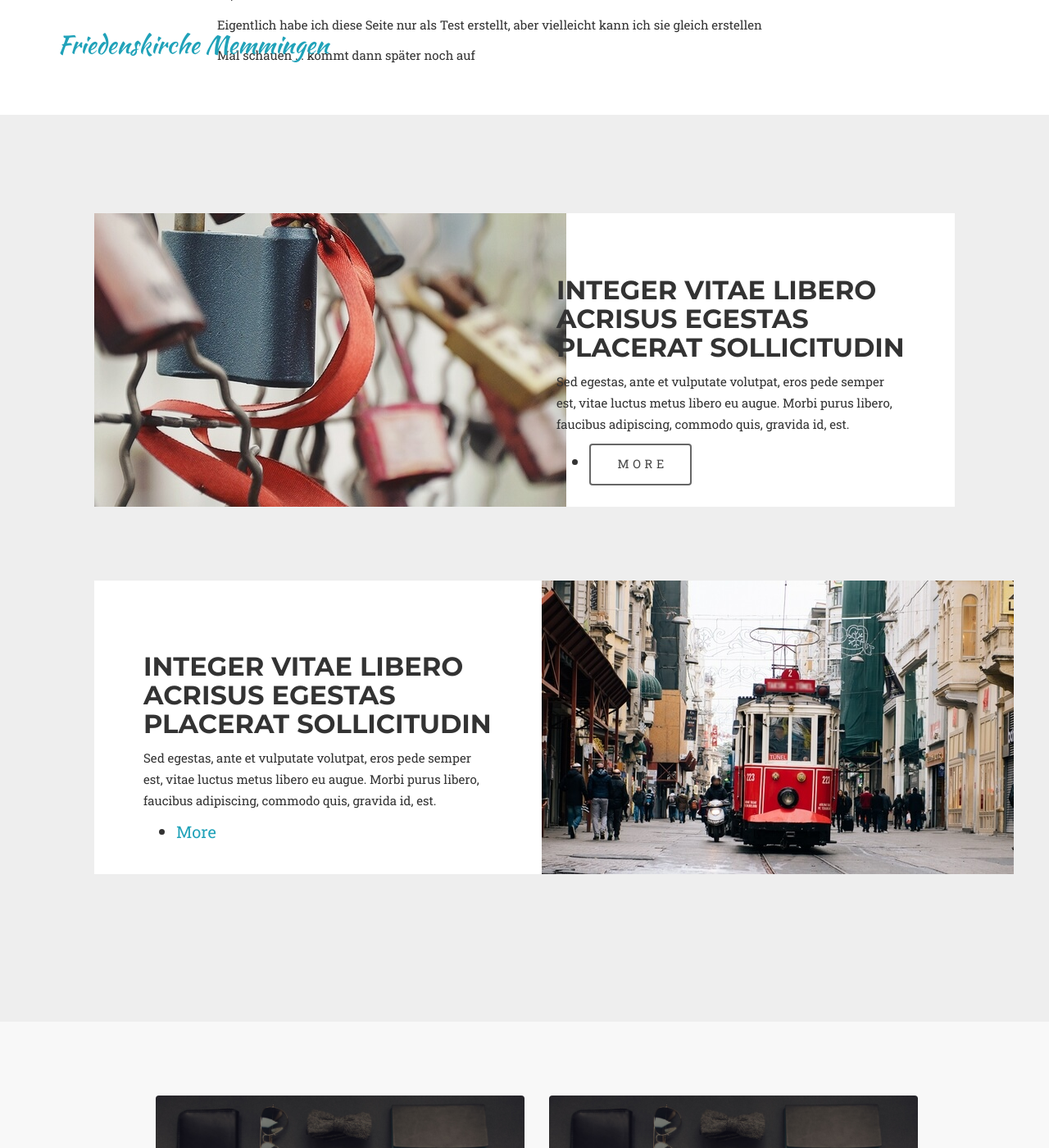
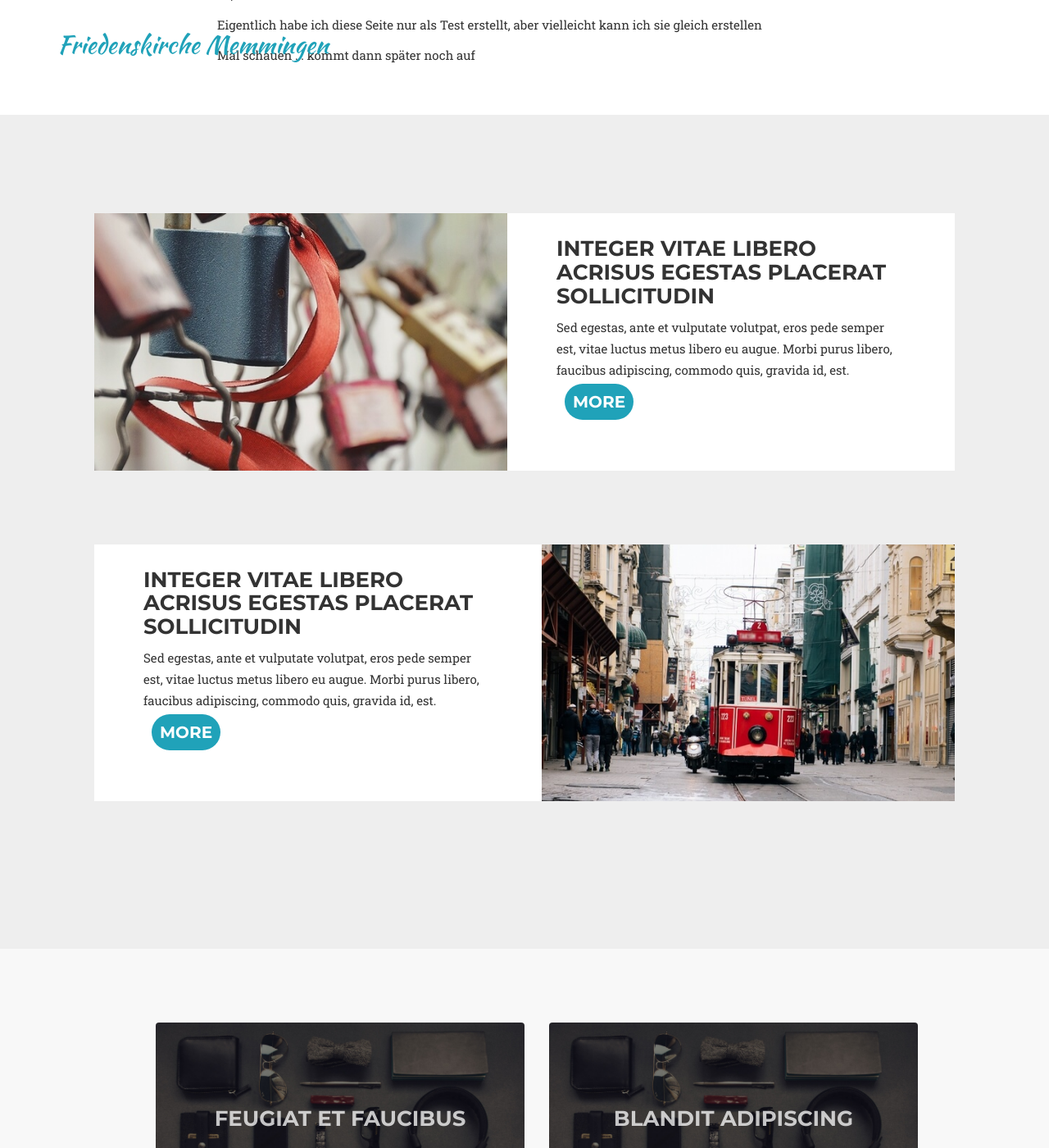
Before and after one commit to CHRINIMUE/FK-Website, a Jekyll site: the page built from impressum.html, in a window 1280 px wide and 1400 px high, scrolled down 694 px. Shown: the whole window at 82% size. Built offline with Jekyll 4.4.1, drawn with Linux system fonts in a browser that asks for light colours; some web fonts are replaced.

Commit message:
Fixed size problems with box_style1

```diff
--- a/_includes/about/section_boxes.html
+++ b/_includes/about/section_boxes.html
@@ -3,25 +3,17 @@
 					<article class="feature left">
 						<span class="image"><img src="/img/pic01.jpg" alt=""></span>
 						<div class="content">
-							<h2>Integer vitae libero acrisus egestas placerat  sollicitudin</h2>
+							<h3>Integer vitae libero acrisus egestas placerat  sollicitudin</h3>
 							<p>Sed egestas, ante et vulputate volutpat, eros pede semper est, vitae luctus metus libero eu augue. Morbi purus libero, faucibus adipiscing, commodo quis, gravida id, est.</p>
-							<ul class="actions">
-								<li>
-									<a href="#" class="button alt">More</a>
-								</li>
-							</ul>
+							<a href="#" class="btn-primary">More</a>
 						</div>
 					</article>
 					<article class="feature right">
 						<span class="image"><img src="/img/pic02.jpg" alt=""></span>
 						<div class="content">
-							<h2>Integer vitae libero acrisus egestas placerat  sollicitudin</h2>
+							<h3>Integer vitae libero acrisus egestas placerat  sollicitudin</h3>
 							<p>Sed egestas, ante et vulputate volutpat, eros pede semper est, vitae luctus metus libero eu augue. Morbi purus libero, faucibus adipiscing, commodo quis, gravida id, est.</p>
-							<ul class="actions">
-								<li>
-									<a href="#" class="">More</a>
-								</li>
-							</ul>
+              <a class="btn-primary" href="#">More</a>
 						</div>
 					</article>
 				</div>
--- a/_includes/css/agency.css
+++ b/_includes/css/agency.css
@@ -90,6 +90,7 @@ h6 {
     border-color: #{{ site.data.template.color.primary }};
     color: #fff;
     background-color: #{{ site.data.template.color.secondary }};
+    text-decoration: none;
 }
 
 .btn-primary:active,
--- a/_includes/css/clean_blog.css
+++ b/_includes/css/clean_blog.css
@@ -116,6 +116,9 @@ p {
 .feature .image {
     width: 48%;
 }
+.feature .image img {
+    max-width: 100%;
+}
 .feature .content {
     padding: 2em 3em 0.1em 3em;
     width: 52%;
@@ -130,6 +133,9 @@ p {
     -ms-align-items: center;
     align-items: center;
     margin-bottom: 6em;
+}
+.feature h3 {
+    margin-top: -3em;
 }
 
 /* CSS for section_boxes_style2.html */
```
